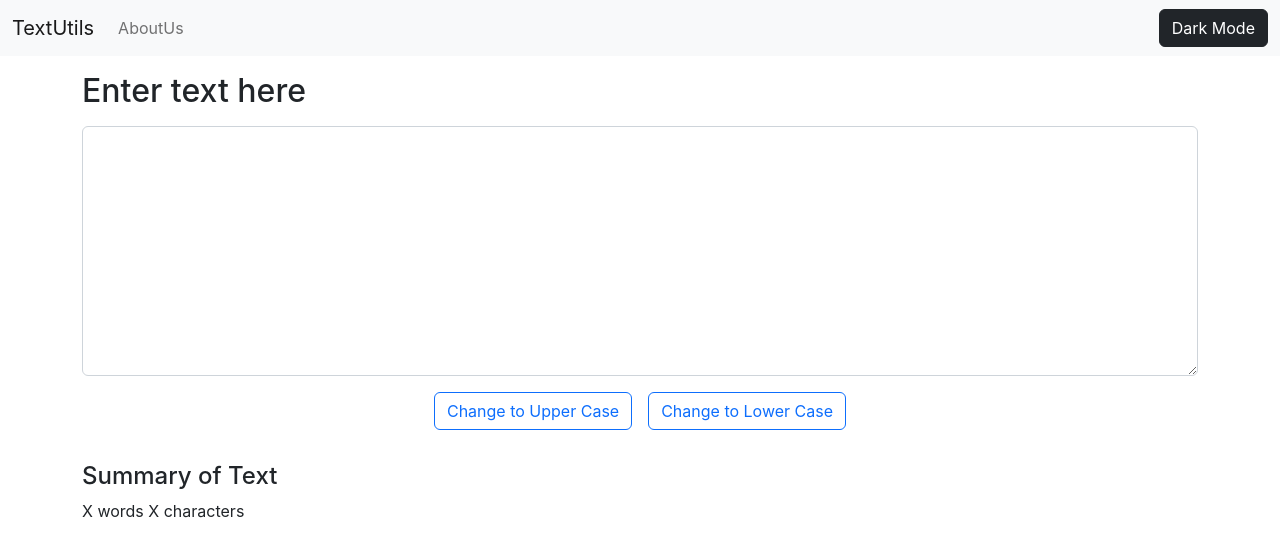
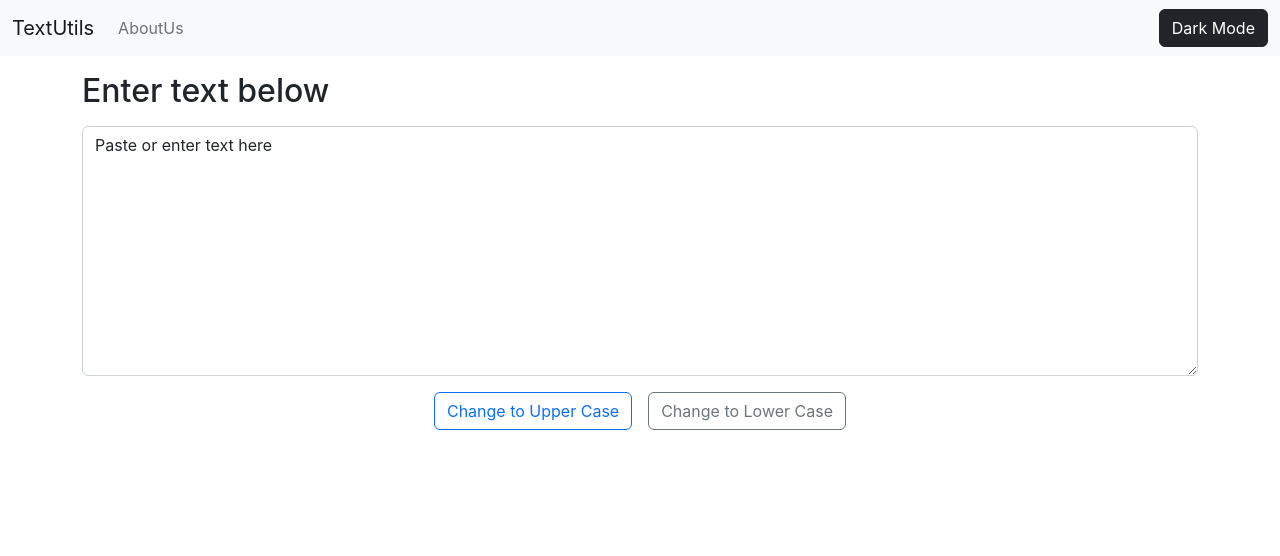
Before and after one commit to anuj4you/textUtil, a React (Create React App) app: page / in a window 1280 px wide. Shown: the top 556 px of the page. Built offline with nearby package versions, Linux system fonts and the light colour scheme.

Commit message:
functional upper and lower button

```diff
--- a/src/App.js
+++ b/src/App.js
@@ -1,6 +1,6 @@
 import "./App.css";
 import Navbar from "./components/Navbar";
-import Summary from "./components/Summary";
+
 import TextArea from "./components/TextArea";
 
 function App() {
@@ -8,8 +8,8 @@ function App() {
     <div>
 
   <Navbar title="TextUtils" item="AboutUs" />
-  <TextArea heading="Enter text here" />
-  <Summary/>
+  <TextArea heading="Enter text below" />
+
     </div>
   );
 }
--- a/src/components/Summary.js
+++ /dev/null
@@ -1,12 +0,0 @@
-import React from 'react'
-
-export default function Summary() {
-  return (
-    <div>
-        <div className="container">
-        <p class="h4">Summary of Text</p>
-        <p >X words  X characters</p>
-        </div>
-    </div>
-  )
-}
--- a/src/components/TextArea.js
+++ b/src/components/TextArea.js
@@ -1,28 +1,51 @@
-import React from "react";
+import React, { useState } from "react";
 
 export default function TextArea(props) {
+  const changeHandler = (event) => {
+    setText(event.target.value);
+
+  };
+
+  const upperHandler = () => {
+    setText(text.toUpperCase());
+  };
+
+  const lowerHandler = () => {
+    setText(text.toLocaleLowerCase());
+  };
+
+  const [text, setText] = useState("Paste or enter text here");
+
   return (
     <div>
       <div className="container my-3">
-        <p class="h2">{props.heading}</p>
+        <p className="h2">{props.heading}</p>
       </div>
 
       <div className="container my-3 text-center">
-        <div className="form-floating">
-          <textarea
-            className="form-control"
-            placeholder="Leave a comment here"
-            id="floatingTextarea2"
-            style={{ height: "250px" }}
-          ></textarea>
-        </div>
-        <button type="button" class="btn btn-outline-primary my-3 mx-2">
+        <textarea
+          value={text}
+          onChange={changeHandler}
+          className="form-control"
+          id="textArea"
+          style={{ height: "250px" }}
+        ></textarea>
+
+        <button
+          onClick={upperHandler}
+          className="btn btn-outline-primary my-3 mx-2"
+        >
           Change to Upper Case
         </button>
-        <button type="button" class="btn btn-outline-primary my-3 mx-2">
+        <button
+          onClick={lowerHandler}
+          className="btn btn-outline-secondary my-3 mx-2"
+        >
           Change to Lower Case
         </button>
       </div>
     </div>
+
+
   );
 }
```
Also changed, not shown: public/manifest.json.
